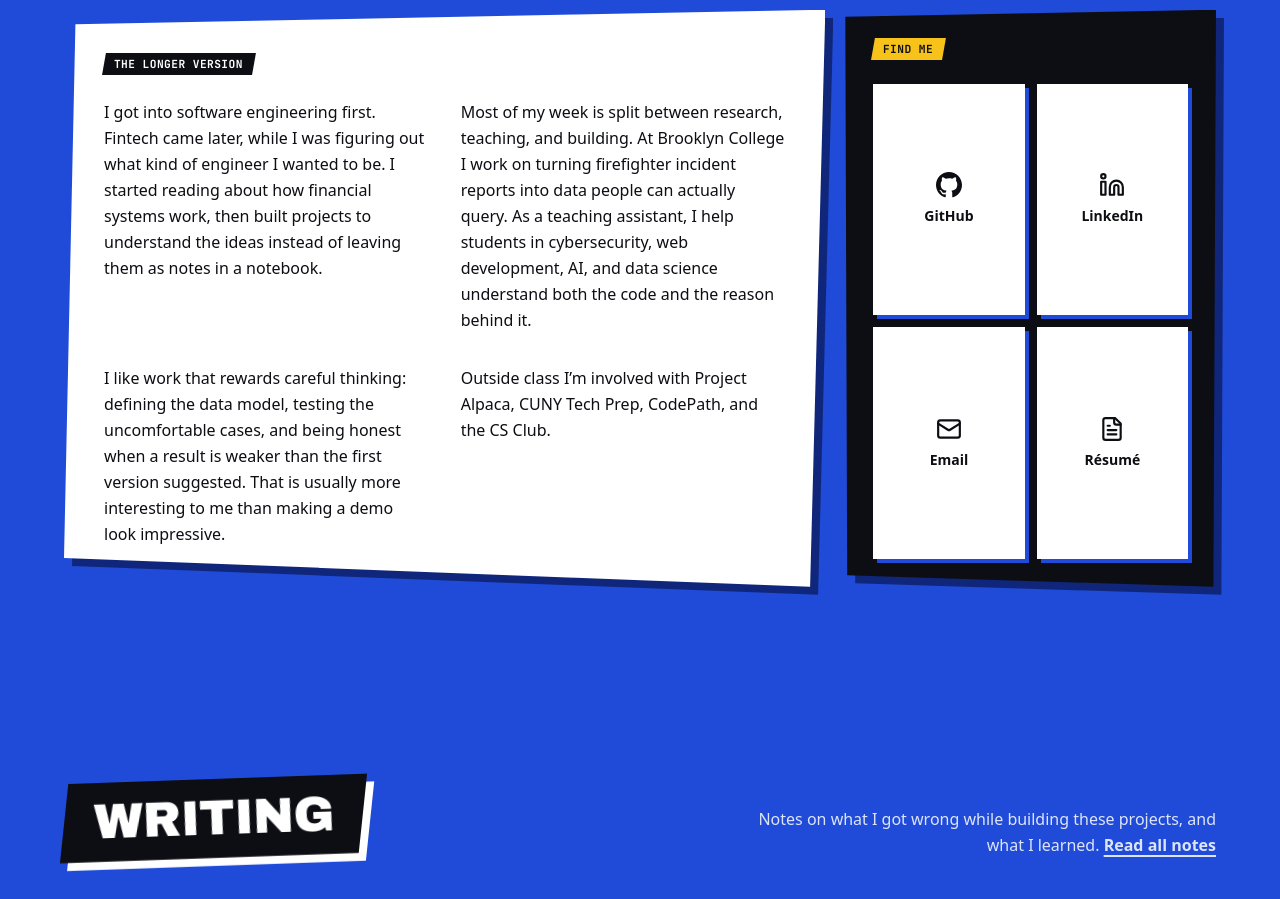
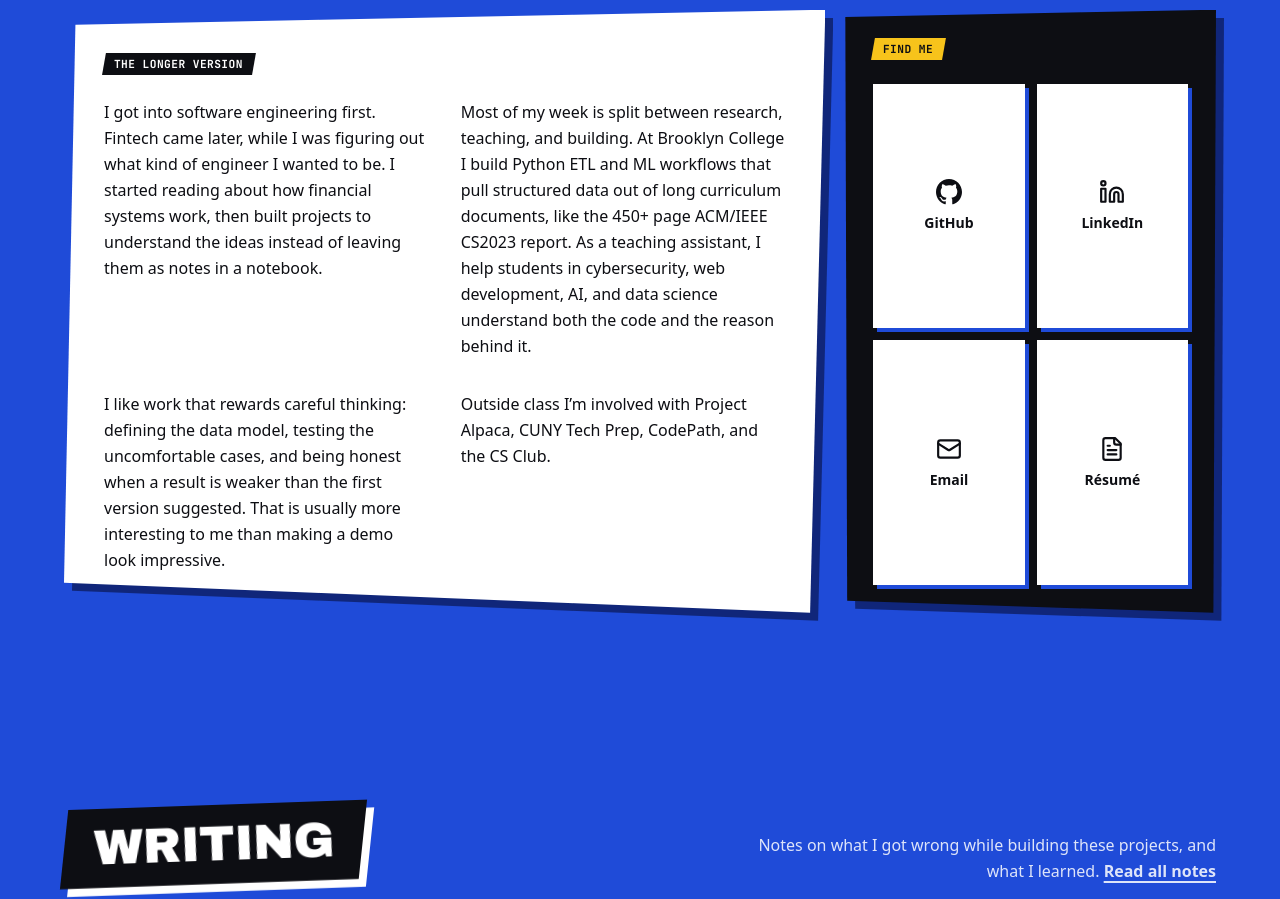
Before and after one commit to jellyfishing2346/myportfolio, a Next.js app: page / in a window 1280 px wide. Shown: the part 5636-6535 px from the top of the page. Built offline with nearby package versions, Linux system fonts and the light colour scheme; a web font is replaced by a local one.

Commit message:
Match research description to résumé

```diff
--- a/components/About.tsx
+++ b/components/About.tsx
@@ -90,9 +90,9 @@ export default function About() {
                   them as notes in a notebook.
                 </p>
                 <p>
-                  Most of my week is split between research, teaching, and building. At Brooklyn
-                  College I work on turning firefighter incident reports into data people can
-                  actually query. As a teaching assistant, I help students in cybersecurity, web development,
+                  Most of my week is split between research, teaching, and building. At Brooklyn College I build Python ETL and ML workflows that pull
+                  structured data out of long curriculum documents, like the 450+ page ACM/IEEE
+                  CS2023 report. As a teaching assistant, I help students in cybersecurity, web development,
                   AI, and data science understand both the
                   code and the reason behind it.
                 </p>
```
